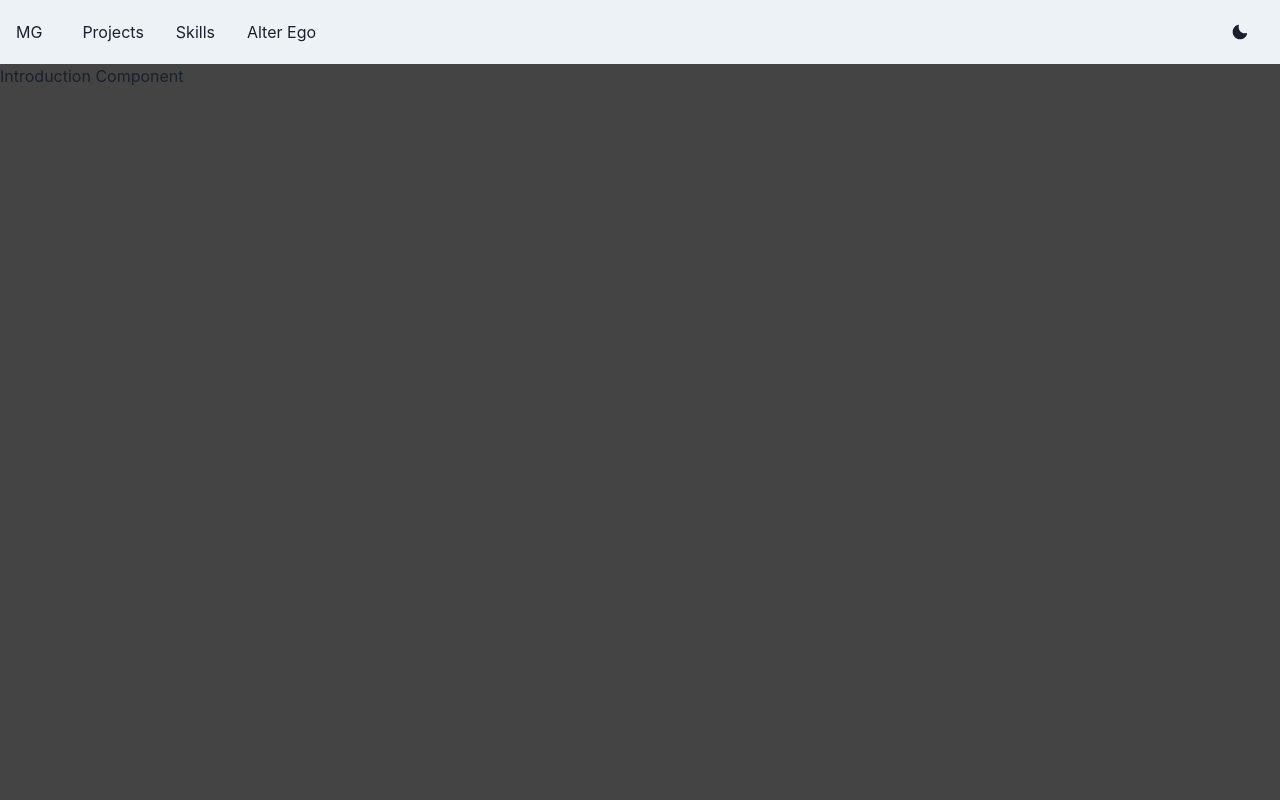
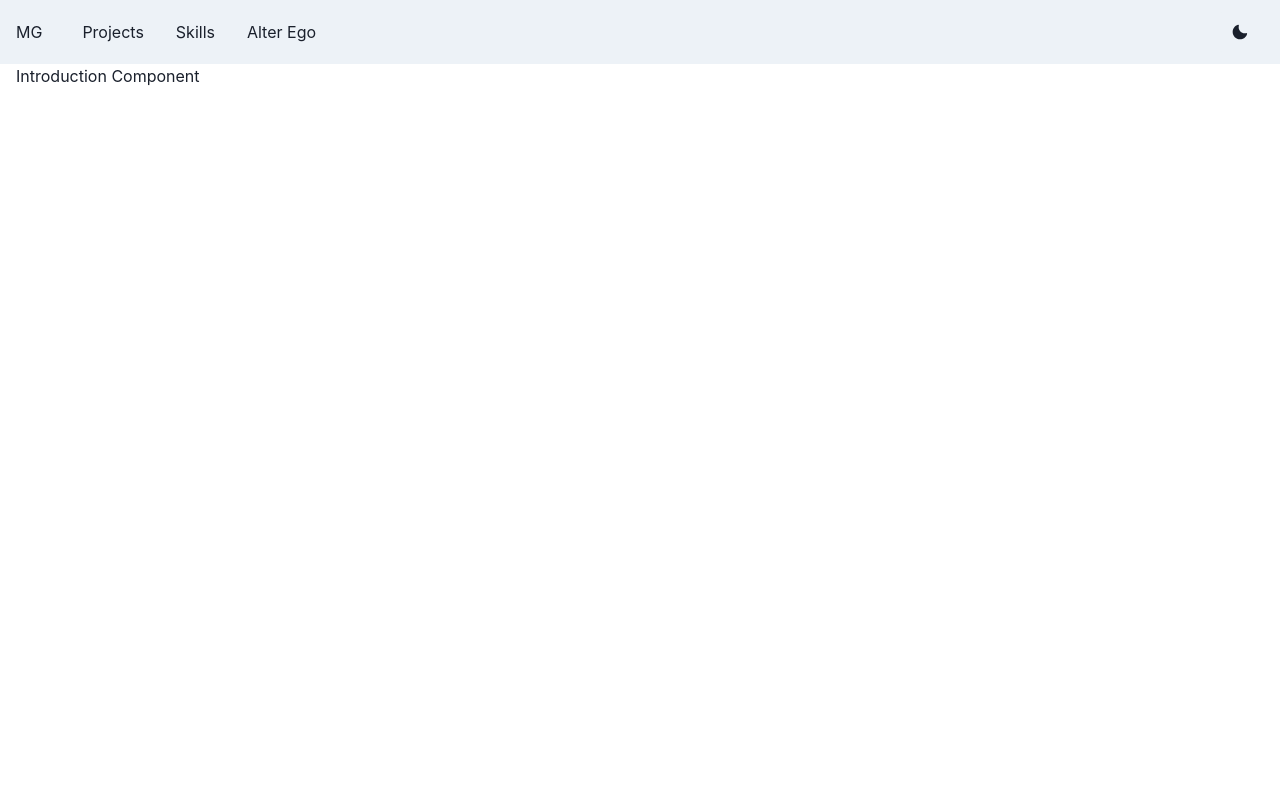
Before and after one commit to guptamayank9827/portfolio, a React (Create React App) app in the folder client/: page / in a window 1280 px wide. Shown: the top 800 px of the page. Built offline with nearby package versions, Linux system fonts and the light colour scheme.

Commit message:
added horizontal padding to sections class

```diff
--- a/client/src/App.css
+++ b/client/src/App.css
@@ -3,12 +3,14 @@
   display: block;
   align-items: center;
   justify-content: center;
-  background-color: #444444;
+  /* background-color: #444444; */
 }
 
 .section {
   height: 100vh;
   width: 100%;
+  padding-left: var(--chakra-space-4);
+  padding-right: var(--chakra-space-4);
 }
 
 
--- a/client/src/AppRouter.tsx
+++ b/client/src/AppRouter.tsx
@@ -9,8 +9,8 @@ const AppRouter = createBrowserRouter([
       errorElement: <Page404 />
     },
     {
-        path: "tech",
-        element: <Home />
+      path: "tech",
+      element: <Home />
     }
 ]);
 
```
